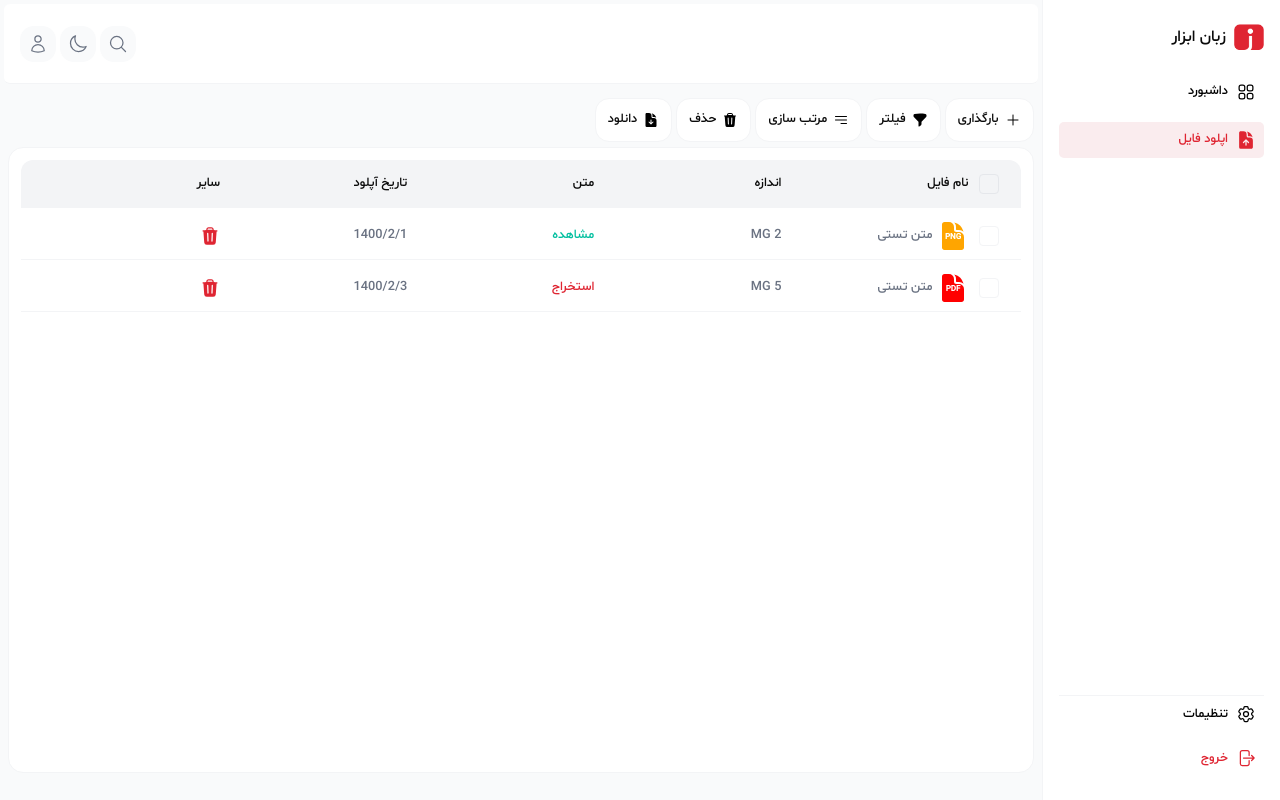
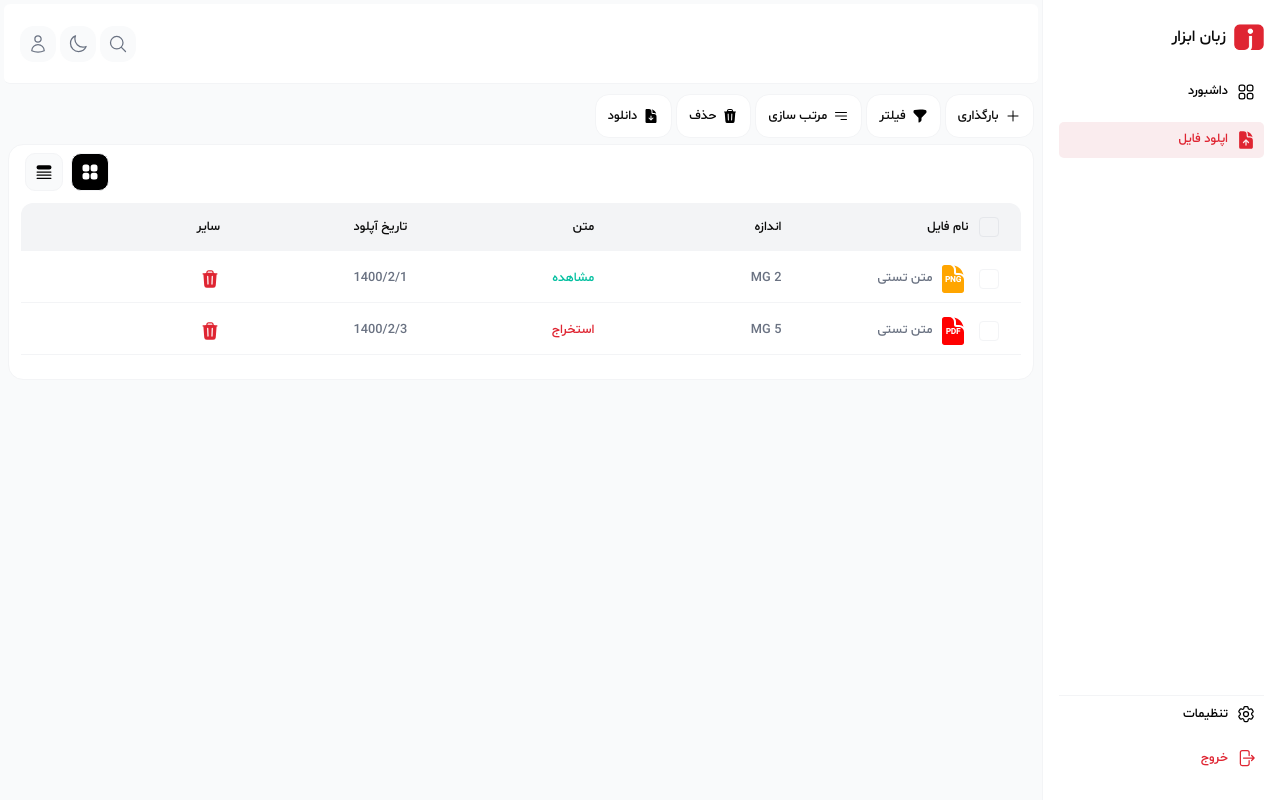
Before and after one commit to mrym-salimi-js/zabanabzar, a Next.js app: page /files in a window 1280 px wide. Built offline with nearby package versions, Linux system fonts and the light colour scheme.

Commit message:
Refactor

```diff
--- a/app/files/page.tsx
+++ b/app/files/page.tsx
@@ -1,28 +1,24 @@
 import { ReactElement } from "react";
 import MobileTable from "@/components/files/MobileTable";
 import DesktopTable from "@/components/files/DesktopTable";
-import { DDBUpload } from "@/components/DDBUpload";
-import { DDBFilter } from "@/components/DDBFilter";
-import { DDBSort } from "@/components/DDBSort";
-import { DeleteBtn } from "@/components/DeleteBtn";
-import { DownloadBtn } from "@/components/DownloadBtn";
+import ToolBar from "@/components/files/toolbar/ToolBar";
+import { ListItems, SquaredItems } from "@/components/icon";
 export default function Home(): ReactElement {
   return (
     <>
-      <div className="w-full h-[87%] flex flex-col p-1">
+      <div className="w-full h-auto flex flex-col gap-1 p-1">
         {/* Toolbar Btns */}
-        <div className="w-full h-15 flex justify-end items-center ">
-          <div className="flex flex-row-reverse gap-1 items-center">
-            {/* Drop Down Btn upload */}
-            <DDBUpload />
-            <DDBFilter />
-            <DDBSort />
-            <DeleteBtn />
-            <DownloadBtn />
+        <ToolBar />
+        <div className="w-full h-full flex flex-col gap-2 bg-white dark:bg-[var(--background-dark)] rounded-[15px] md:border-[1px] p-2">
+          {/*Two type btn of table layout */}
+          <div className="w-auto h-auto flex gap-2 items-center ml-2">
+            <span className="w-auto h-auto p-2 border hover:opacity-[0.7] cursor-pointer rounded-lg overflow-hidden bg-gray-50">
+              <ListItems color="black" size="size-5" />
+            </span>
+            <span className="w-auto h-auto p-2 border hover:opacity-[0.7] cursor-pointer rounded-lg overflow-hidden bg-black">
+              <SquaredItems color="#ffffff" size="size-5" />
+            </span>
           </div>
-        </div>
-
-        <div className="w-full h-full flex flex-col gap-2 bg-white dark:bg-[var(--background-dark)] rounded-[15px] md:border-[1px] p-2">
           {/* Table for desktop */}
           <DesktopTable />
           {/* Table for mobile */}
--- a/components/Icon.tsx
+++ b/components/Icon.tsx
@@ -342,6 +342,34 @@ export function Download({ size, color }: IconProps): ReactElement {
     </svg>
   );
 }
+export function ListItems({ size, color }: IconProps): ReactElement {
+  return (
+    <svg
+      xmlns="http://www.w3.org/2000/svg"
+      viewBox="0 0 24 24"
+      fill={color}
+      className={size}
+    >
+      <path d="M5.625 3.75a2.625 2.625 0 1 0 0 5.25h12.75a2.625 2.625 0 0 0 0-5.25H5.625ZM3.75 11.25a.75.75 0 0 0 0 1.5h16.5a.75.75 0 0 0 0-1.5H3.75ZM3 15.75a.75.75 0 0 1 .75-.75h16.5a.75.75 0 0 1 0 1.5H3.75a.75.75 0 0 1-.75-.75ZM3.75 18.75a.75.75 0 0 0 0 1.5h16.5a.75.75 0 0 0 0-1.5H3.75Z" />
+    </svg>
+  );
+}
+export function SquaredItems({ size, color }: IconProps): ReactElement {
+  return (
+    <svg
+      xmlns="http://www.w3.org/2000/svg"
+      viewBox="0 0 24 24"
+      fill={color}
+      className={size}
+    >
+      <path
+        fill-rule="evenodd"
+        d="M3 6a3 3 0 0 1 3-3h2.25a3 3 0 0 1 3 3v2.25a3 3 0 0 1-3 3H6a3 3 0 0 1-3-3V6Zm9.75 0a3 3 0 0 1 3-3H18a3 3 0 0 1 3 3v2.25a3 3 0 0 1-3 3h-2.25a3 3 0 0 1-3-3V6ZM3 15.75a3 3 0 0 1 3-3h2.25a3 3 0 0 1 3 3V18a3 3 0 0 1-3 3H6a3 3 0 0 1-3-3v-2.25Zm9.75 0a3 3 0 0 1 3-3H18a3 3 0 0 1 3 3V18a3 3 0 0 1-3 3h-2.25a3 3 0 0 1-3-3v-2.25Z"
+        clip-rule="evenodd"
+      />
+    </svg>
+  );
+}
 
 export function Upload({ size, color, fill }: IconProps): ReactElement {
   if (fill) {
--- /dev/null
+++ b/components/ModalContent.tsx
@@ -0,0 +1,24 @@
+import React, { ReactElement } from "react";
+
+type ModalContentProps = {
+  icon: React.ElementType;
+  question: string;
+  lightBGColor: string;
+  mainColor: string;
+};
+
+export default function ModalContent({
+  icon: Icon,
+  question,
+  lightBGColor,
+  mainColor,
+}: ModalContentProps): ReactElement {
+  return (
+    <div className="w-full h-auto flex flex-col gap-4 items-center py-2">
+      <span className={`w-auto h-auto p-4 ${lightBGColor} rounded-full`}>
+        <Icon color={mainColor} size="size-7" />
+      </span>
+      <p className="text-[0.9rem]">{question}</p>
+    </div>
+  );
+}
--- a/components/DropDownBtn.tsx
+++ b/components/TriggerBtn.tsx
@@ -5,7 +5,7 @@ interface IconTextBtnProps {
   label: string;
 }
 
-export default function DropDownBtn({
+export default function TriggerBtn({
   icon: Icon,
   label,
 }: IconTextBtnProps): ReactElement {
@@ -13,7 +13,7 @@ export default function DropDownBtn({
     <Button
       variant="outline"
       type="button"
-      className="w-auto h-11 rounded-xl flex items-center justify-end gap-1.5"
+      className="w-auto h-11 rounded-xl p-2 flex items-center justify-end gap-1.5"
     >
       <p className=" text-[0.8rem] dark:text-white">{label}</p>
       <Icon size="size-4" color="black" />
--- a/components/files/modals/uploadFiles/Modal.tsx
+++ b/components/files/modals/uploadFiles/Modal.tsx
@@ -6,7 +6,7 @@ import ModalHeader from "./ModalHeader";
 import UploadedFilesList from "./UploadedFilesList";
 import DropFiles from "./DropFiles";
 import ModalFooterProcess from "./ModalFooterProcess";
-import DDBItem from "@/components/DDBItem";
+import DDBItem from "@/components/files/toolbar/DDBItem";
 import { Upload } from "@/components/icon";
 // type UploadedFile = {
 //   name: string;
--- a/components/DDBFilter.tsx
+++ b/components/files/toolbar/DDBFilter.tsx
@@ -7,8 +7,8 @@ import {
   DropdownMenuContent,
   DropdownMenuTrigger,
 } from "@/components/ui/dropdown-menu";
-import DropDownBtn from "./DropDownBtn";
-import { Filter } from "./icon";
+import DropDownBtn from "../../TriggerBtn";
+import { Filter } from "../../icon";
 
 const fileTypes = [
   { id: "pdf", label: "PDF" },
--- a/components/DDBItem.tsx
+++ b/components/files/toolbar/DDBItem.tsx
@@ -1,5 +1,5 @@
+import { Button } from "@/components/ui/button";
 import { ReactElement } from "react";
-import { Button } from "./ui/button";
 interface DDBItemProps {
   icon: React.ElementType;
   label: string;
--- a/components/DDBSort.tsx
+++ b/components/files/toolbar/DDBSort.tsx
@@ -9,8 +9,8 @@ import {
   DropdownMenuRadioItem,
   DropdownMenuTrigger,
 } from "@/components/ui/dropdown-menu";
-import DropDownBtn from "./DropDownBtn";
-import { Sort } from "./icon";
+import TriggerBtn from "@/components/TriggerBtn";
+import { Sort } from "@/components/icon";
 
 export function DDBSort() {
   const [position, setPosition] = React.useState("new");
@@ -18,7 +18,7 @@ export function DDBSort() {
   return (
     <DropdownMenu>
       <DropdownMenuTrigger>
-        <DropDownBtn icon={Sort} label="مرتب سازی" />
+        <TriggerBtn icon={Sort} label="مرتب سازی" />
       </DropdownMenuTrigger>
       <DropdownMenuContent className="w-auto p-2 rounded-xl">
         <DropdownMenuRadioGroup
--- a/components/DDBUpload.tsx
+++ b/components/files/toolbar/DDBUpload.tsx
@@ -5,16 +5,16 @@ import {
   DropdownMenuItem,
   DropdownMenuTrigger,
 } from "@/components/ui/dropdown-menu";
-import { Modal } from "./files/modals/uploadFiles/Modal";
-import { Pencil, Plus } from "./icon";
+import { Modal } from "../modals/uploadFiles/Modal";
+import { Pencil, Plus } from "../../icon";
 import DDBItem from "./DDBItem";
-import DropDownBtn from "./DropDownBtn";
+import TriggerBtn from "../../TriggerBtn";
 
 export function DDBUpload() {
   return (
     <DropdownMenu>
       <DropdownMenuTrigger asChild>
-        <DropDownBtn icon={Plus} label="بارگذاری" />
+        <TriggerBtn icon={Plus} label="بارگذاری" />
       </DropdownMenuTrigger>
       <DropdownMenuContent className="w-auto rounded-xl p-2" align="start">
         <DropdownMenuGroup className=" flex flex-col ">
--- a/components/DeleteBtn.tsx
+++ b/components/files/toolbar/DeleteBtn.tsx
@@ -3,11 +3,12 @@
 import { Dialog, DialogContent, DialogTrigger } from "@/components/ui/dialog";
 import { ReactElement, useRef } from "react";
 import { Bin } from "@/components/icon";
-import DropDownBtn from "./DropDownBtn";
-import ModalFooter from "./ModalFooter";
+import TriggerBtn from "../../TriggerBtn";
+import ModalFooter from "../../ModalFooter";
 import { useMutation } from "@tanstack/react-query";
 import toast from "react-hot-toast";
-import { CleanFileType } from "./files/modals/uploadFiles/ModalFooterProcess";
+import { CleanFileType } from "../modals/uploadFiles/ModalFooterProcess";
+import ModalContent from "../../ModalContent";
 
 export function DeleteBtn(): ReactElement {
   const closeRef = useRef<HTMLButtonElement>(null);
@@ -38,18 +39,18 @@ export function DeleteBtn(): ReactElement {
       <form className="w-full">
         {/*Delete Btn */}
         <DialogTrigger className="w-full">
-          <DropDownBtn icon={Bin} label="حذف" />
+          <TriggerBtn icon={Bin} label="حذف" />
         </DialogTrigger>
 
         {/*Upload modal */}
         <DialogContent className="sm:max-w-[425px]">
           {/*Modal content */}
-          <div className="w-full h-auto flex flex-col gap-4 items-center py-2">
-            <span className="w-auto h-auto p-4 bg-[var(--primary-light)] rounded-full">
-              <Bin color="var(--primary)" size="size-7" />
-            </span>
-            <p className="text-[0.9rem]">حذف انجام شود؟</p>
-          </div>
+          <ModalContent
+            icon={Bin}
+            question="حذف انجام شود؟"
+            lightBGColor="bg-[var(--primary-light)]"
+            mainColor="var(--primary)"
+          />
           {/*Modal footer */}
           <ModalFooter
             handleCancel={handleCancel}
--- /dev/null
+++ b/components/files/toolbar/ToolBar.tsx
@@ -0,0 +1,19 @@
+import { DDBUpload } from "@/components/files/toolbar/DDBUpload";
+import { DDBFilter } from "@/components/files/toolbar/DDBFilter";
+import { DDBSort } from "@/components/files/toolbar/DDBSort";
+import { DeleteBtn } from "@/components/files/toolbar/DeleteBtn";
+import { DownloadBtn } from "@/components/files/toolbar/DownloadBtn";
+export default function ToolBar() {
+  return (
+    <div className="w-full h-15 flex justify-end items-center">
+      <div className="flex flex-row-reverse gap-1 items-center p-0  overflow-scroll">
+        {/* Drop Down Btn upload */}
+        <DDBUpload />
+        <DDBFilter />
+        <DDBSort />
+        <DeleteBtn />
+        <DownloadBtn />
+      </div>
+    </div>
+  );
+}
```
Also changed, not shown: components/files/toolbar/DownloadBtn.tsx (renamed from components/DownloadBtn.tsx, +11 -10 lines).
